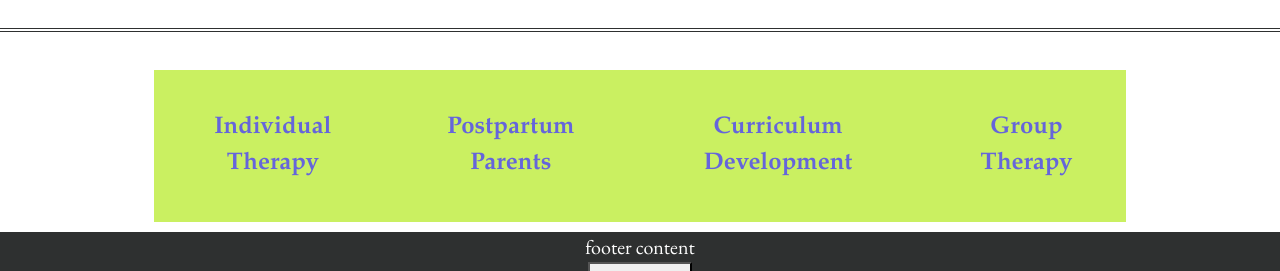
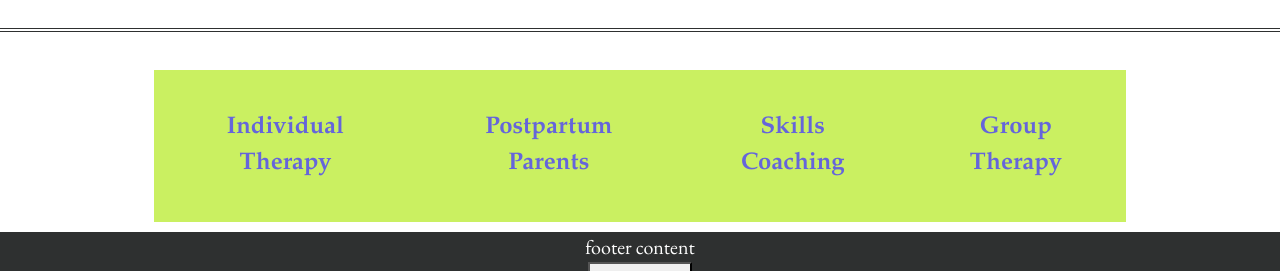
Before and after one commit to eliyab1/ruthie, a React (Create React App) app: page /services in a window 1280 px wide. Shown: the part 568-839 px from the top of the page. Built offline with nearby package versions, Linux system fonts and the light colour scheme.

Commit message:
curriculum dev changed to skills coaching

```diff
--- a/src/App.js
+++ b/src/App.js
@@ -12,7 +12,7 @@ import Resources from './Resources';
 import AboutMe from './AboutMe';
 import IndividualTherapy from './IndividualTherapy';
 import PostpartumParents from './PostpartumParents';
-import CurriculumDev from './CurriculumDev';
+import SkillsCoaching from './SkillsCoaching';
 import GroupTherapy from './GroupTherapy';
 import Footer from './Footer';
 export default function App() {
@@ -31,7 +31,7 @@ export default function App() {
       <Route path="/contact"> <Contact /> </Route>
       <Route path="/services/individual"> <IndividualTherapy /> </Route>
       <Route path="/services/postpartumparents"> <PostpartumParents /> </Route>
-      <Route path="/services/curriculumdev"> <CurriculumDev /> </Route>
+      <Route path="/services/skillscoaching"> <SkillsCoaching /> </Route>
       <Route path="/services/grouptherapy"> <GroupTherapy /></Route>
     </Switch>
     </div>
--- a/src/NavBar.js
+++ b/src/NavBar.js
@@ -7,7 +7,7 @@ export default function NavBar() {
                 <div className="dropdown-content">
                     <NavLink activeStyle={{ "color":"dodgerblue" }} to="/services/individual"><span>Individual Therapy</span></NavLink>
                     <NavLink activeStyle={{ "color":"dodgerblue" }} to="/services/postpartumparents"><span>Postpartum Parents</span></NavLink>
-                    <NavLink activeStyle={{ "color":"dodgerblue" }} to="/services/curriculumdev"><span>Curriculum Development</span></NavLink>
+                    <NavLink activeStyle={{ "color":"dodgerblue" }} to="/services/skillscoaching"><span>Skills Coaching</span></NavLink>
                     <NavLink activeStyle={{ "color":"dodgerblue" }} to="/services/grouptherapy"><span>Group Therapy</span></NavLink>
                 </div>
         </div>
--- a/src/Services.js
+++ b/src/Services.js
@@ -6,7 +6,7 @@ export default function Services() {
     <div className="servicesnav">
             <NavLink to="/services/individual"><button>Individual Therapy</button></NavLink>
             <NavLink to="/services/postpartumparents"><button>Postpartum Parents</button></NavLink>
-            <NavLink to="/services/curriculumdev"><button>Curriculum Development</button></NavLink>
+            <NavLink to="/services/skillscoaching"><button>Skills Coaching</button></NavLink>
             <NavLink to="/services/grouptherapy"><button>Group Therapy</button></NavLink>
     </div>
 </>}
--- a/src/CurriculumDev.js
+++ b/src/SkillsCoaching.js
@@ -1,10 +1,10 @@
 import { Link } from "react-router-dom";
 import { useEffect } from "react"
 
-export default function CurriculumDev() {
-    useEffect(()=>{document.title="Curriculum Development | Mental Fitness Therapy"},[])
+export default function SkillsCoaching() {
+    useEffect(()=>{document.title="Skills Coaching | Mental Fitness Therapy"},[])
     return <>
-        <h2 style={{ "textAlign":"center","marginTop":"3%"}}><u>Curriculum Development</u></h2><br /><br />
+        <h2 style={{ "textAlign":"center","marginTop":"3%"}}><u>Skills Coaching</u></h2><br /><br />
         <div className="page-content"><h2> I have designed curricula for therapy groups and individual clients,
             both for general therapy and maternal mental health, for use in outpatient practice, IOP, PHP, and inpatient.
             Feel free to inquire about designing curriculum and worksheets to fit your specific needs.</h2>
```
